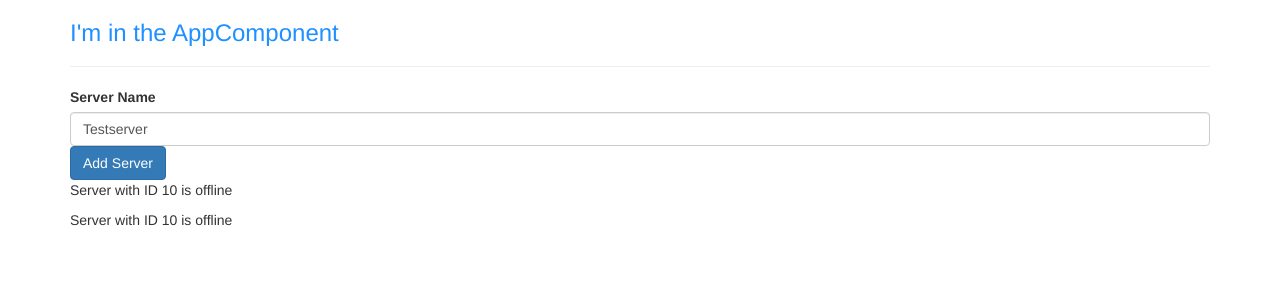
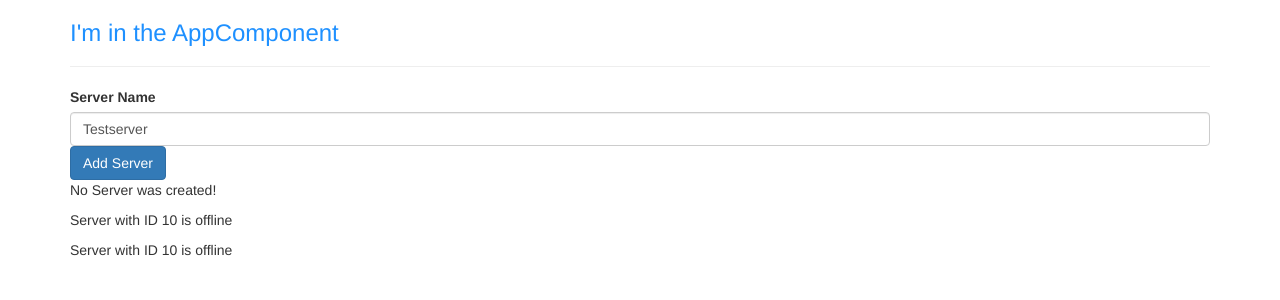
Before and after one commit to robertogalbiatti/angular13-training, an Angular app in the folder my-first-app/: page / in a window 1280 px wide. Shown: the top 300 px of the page. Built offline with nearby package versions, Linux system fonts and the light colour scheme.

Commit message:
Use of ngElse...

```diff
--- a/my-first-app/src/app/servers/servers.component.html
+++ b/my-first-app/src/app/servers/servers.component.html
@@ -6,6 +6,9 @@
 <!-- Neste caso estamos pegando a propriedade nativa do botão "disabled" e com [] indicamos que estará conectado ao Angular, e no caso a função allowNewServer -->
 <!-- <p [innerText]="allowNewServer"></p> -->
 <!-- <p>{{ serverCreationStatus }}</p> -->
-<p *ngIf="serverCreated">Server was created, server name is {{serverName}}.</p>
+<p *ngIf="serverCreated; else noServer">Server was created, server name is {{serverName}}.</p>
+<ng-template #noServer>
+    <p>No Server was created!</p>
+</ng-template>
 <app-server></app-server>
 <app-server></app-server>
```
